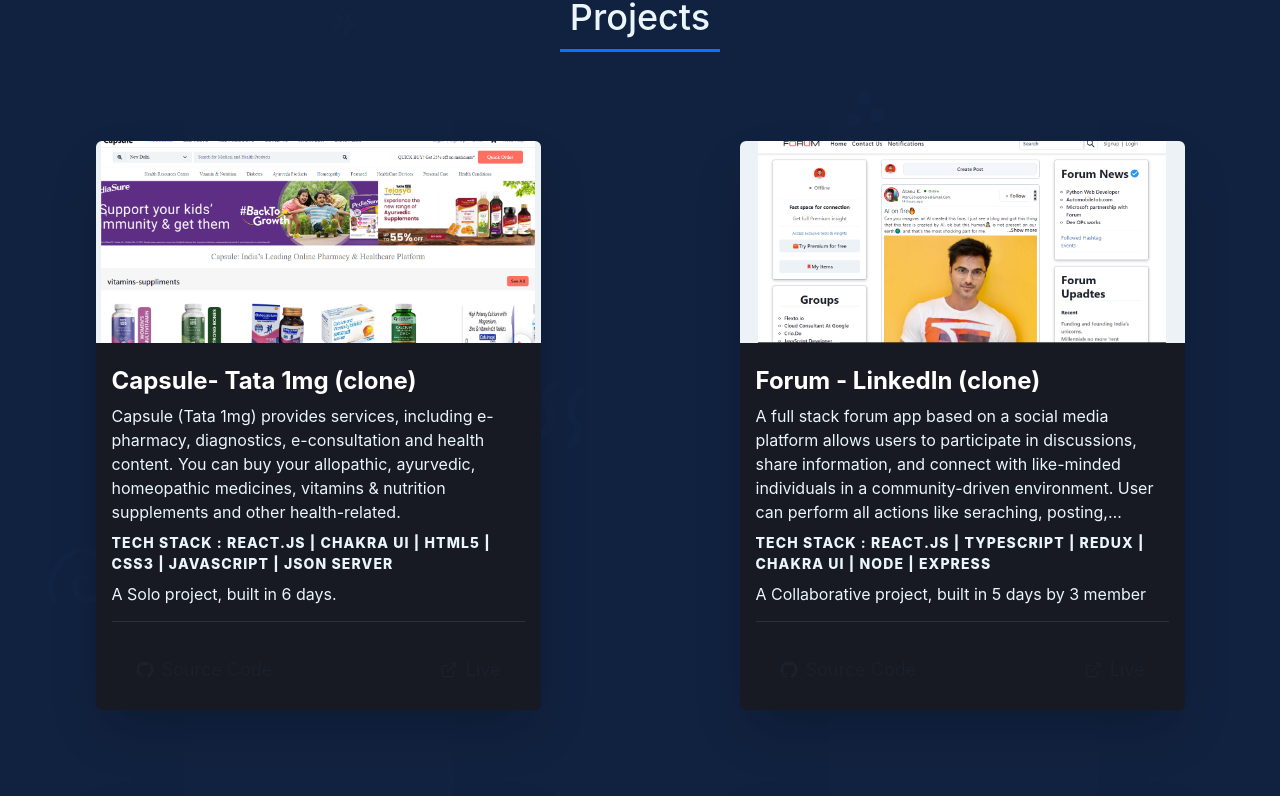
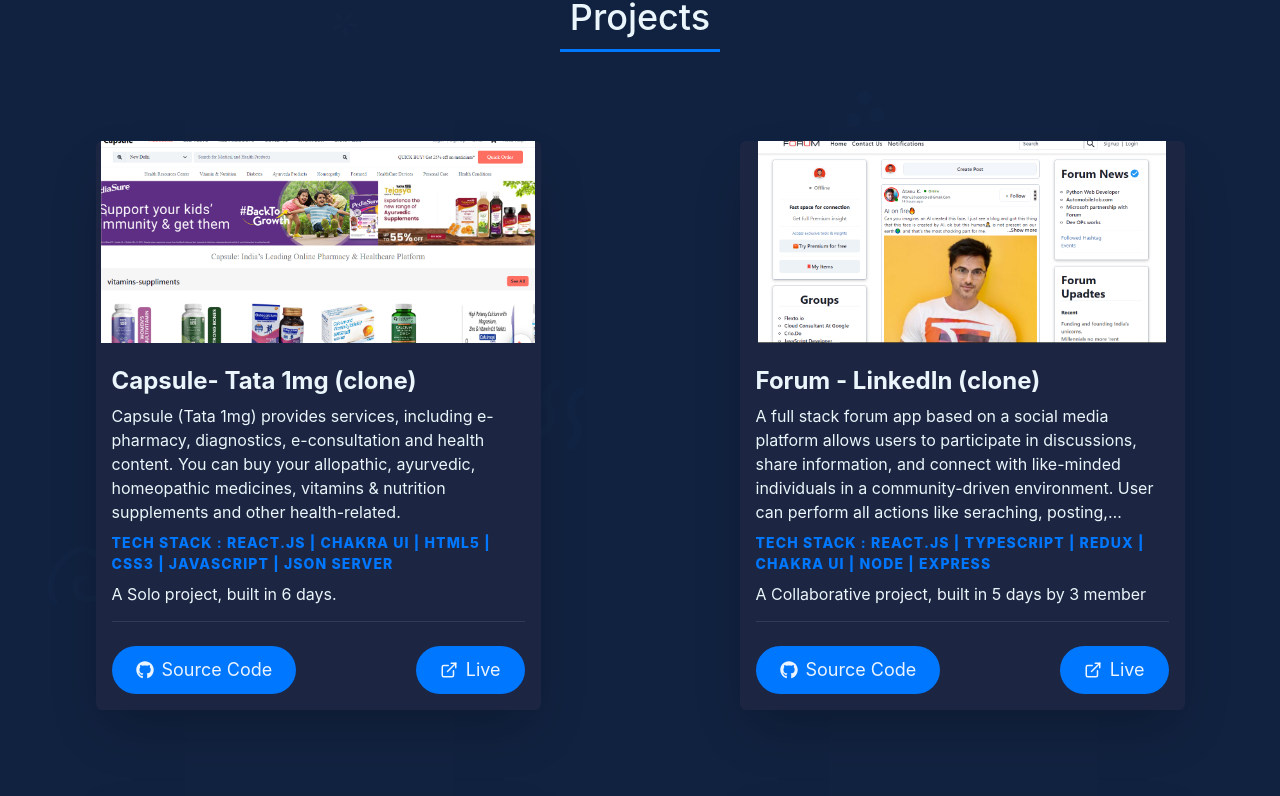
Before and after one commit to AshokPrjapati/AshokPrjapati.github.io, a React (Create React App) app: page / in a window 1280 px wide. Shown: the part 2740-3536 px from the top of the page. Built offline with nearby package versions, Linux system fonts and the light colour scheme.

Commit message:
refactor: update background and text colors in Projects component for improved theming consistency

```diff
--- a/src/pages/Projects/Projects.tsx
+++ b/src/pages/Projects/Projects.tsx
@@ -18,16 +18,13 @@
 import SectionHeader from "../../Components/SectionHeader";
 
 const Projects = () => {
-  const bg = useColorModeValue("bg.1", "gray.900");
-  const clr = useColorModeValue("text.1", "white");
-
   const renderProjectContent = (project: ProjectData) => {
     return (
       <Center py={6} key={project.id}>
         <Box
           key={project.id}
           maxW={"445px"}
-          bg={bg}
+          bg="bg-card"
           boxShadow={"2xl"}
           rounded={"md"}
           p={4}
@@ -35,7 +32,6 @@
         >
           <Box
             h={"210px"}
-            bg={"gray.100"}
             display="flex"
             justifyContent="center"
             alignItems="center"
@@ -54,7 +50,7 @@
           </Box>
           <Stack>
             <Heading
-              color={clr}
+              color="text-primary"
               fontSize={"2xl"}
               fontFamily={"body"}
               data-aos="fade-up"
@@ -63,7 +59,7 @@
               {project.name}
             </Heading>
             <Text
-              color={"text.2"}
+              color={"text.secondary"}
               data-aos="fade-up"
               data-aos-anchor-placement="bottom-bottom"
               className="lineClampDesc"
@@ -71,7 +67,7 @@
               {project.discription}
             </Text>
             <Text
-              color={"text.3"}
+              color={"secondary"}
               textTransform={"uppercase"}
               fontWeight={800}
               fontSize={"sm"}
@@ -83,7 +79,7 @@
               {project.techStack}
             </Text>
             <Text
-              color={"text.2"}
+              color={"text-secondary"}
               pb={"15px"}
               data-aos="fade-up"
               data-aos-anchor-placement="bottom-bottom"
@@ -110,9 +106,7 @@
                 size={"lg"}
                 fontWeight={"normal"}
                 px={6}
-                colorScheme={"red"}
-                bg={"text.3"}
-                _hover={{ bg: "rgb(3, 102, 3)" }}
+                bg="secondary"
               >
                 Source Code
               </Button>
@@ -128,9 +122,7 @@
                 size={"lg"}
                 fontWeight={"normal"}
                 px={6}
-                colorScheme={"red"}
-                bg={"text.3"}
-                _hover={{ bg: "rgb(3, 102, 3)" }}
+                bg="secondary"
               >
                 Live
               </Button>
```
